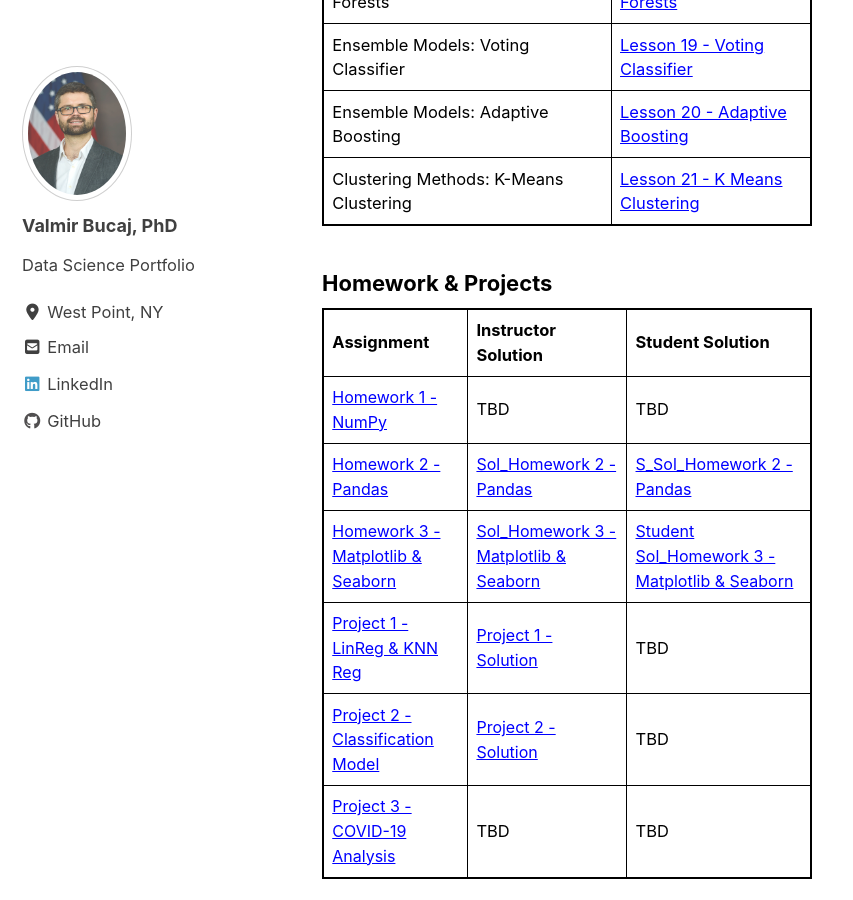
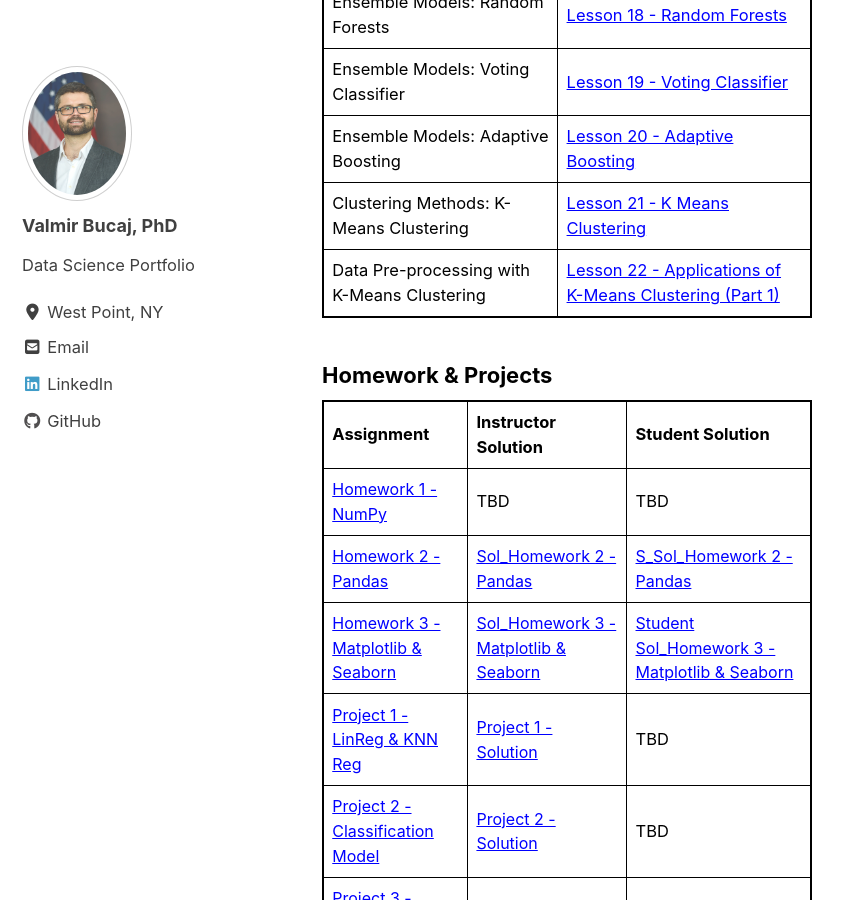
Before and after one commit to vbucaj/vbucaj.github.io, a Jekyll site: the page built from _pages/MA477.md, in a window 1280 px wide and 900 px high, scrolled down 1727 px. Shown: the whole window, without its empty margins (0-853 px from the left). Built offline with Jekyll 4.4.1, drawn with Linux system fonts in a browser that asks for light colours; cached includes are drawn as plain includes; nearby versions of some CDN libraries.

Commit message:
lesson 22

```diff
--- a/_pages/MA477.md
+++ b/_pages/MA477.md
@@ -124,6 +124,11 @@ table, th, td {
     <td><a href="https://www.youtube.com/watch?v=ff2wHUu_Smo" target="_blank" ><font size='3'></font>Lesson 21 - K Means Clustering</a></td>
   </tr>
 
+   <tr>
+    <td>Data Pre-processing with K-Means Clustering</td>
+    <td><a href="https://www.youtube.com/watch?v=VASfvk3FH2k" target="_blank" ><font size='3'></font>Lesson 22 - Applications of K-Means Clustering (Part 1)</a></td>
+  </tr>
+
 </table>
 
 </body>
```
